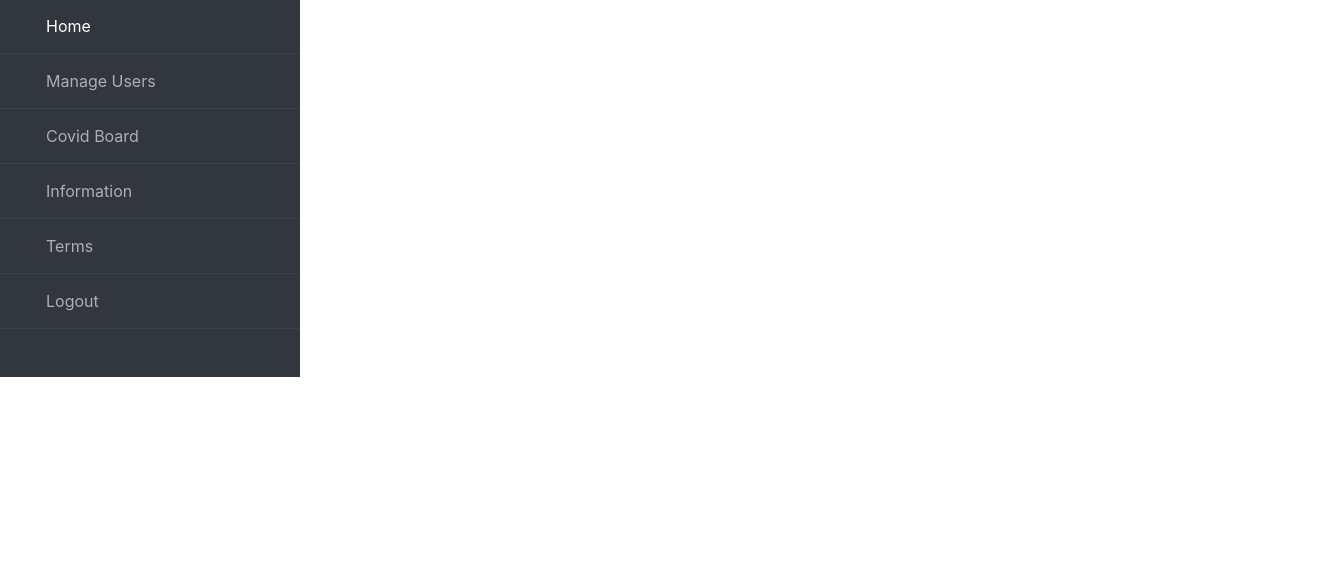
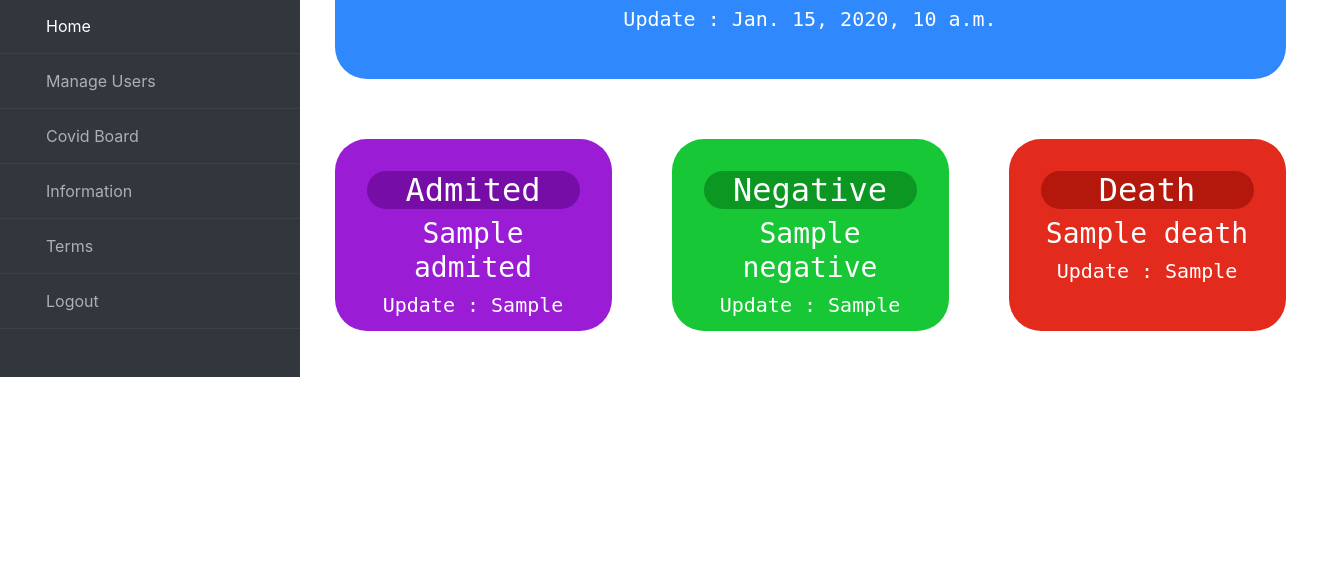
Before and after one commit to vijithmv916/Django-FaceMask-Detection, a Django app: template users/templates/covid.html in a window 1320 px wide. Shown: the part 215-800 px from the top of the page. Run offline with Django 3.2, Linux system fonts and the light colour scheme; the template is opened without the code that fills it: most values are stand-ins (such as "Sample title", 1, 10 or a date in 2020).

Commit message:
new covid board added

```diff
--- a/users/templates/covid.html
+++ b/users/templates/covid.html
@@ -169,6 +169,37 @@
         margin-right: auto;
         margin-top: 50px;
       }
+      .card-grid{
+        font-family: monospace;
+        display: grid;
+        grid-template-columns: 337px 337px 337px;
+        /* gap: 1em; */
+        margin: auto;
+      }
+
+      .covid-cards{
+        /* background-color: #2f89fc; */
+        margin: 30px;
+        padding: 2rem;
+        height: 2in;
+        border-radius: 2rem;
+        align-items: center;
+
+      }
+
+      .heading-con{
+        background-color: #1764c9;
+        color: white;
+        border-radius: 40px;
+        text-align: center;
+      }
+      .c-body{
+        color: white;
+        text-align: center;
+      }
+
+
+
     </style>
   </head>
   <body>
@@ -227,5 +258,54 @@
           </li>
         </ul>
       </nav>
-      {{today}}
+
+      <div class="card-grid">
+        <div class="covid-cards" style="background-color: #2f89fc;
+        grid-column-start: 1; grid-column-end: 4;">
+
+          <div class="heading-con" style="background-color: #2165be;" >
+            <h2>Total</h2>
+          </div>
+          <div class="c-body">
+            <h3>{{today}}</h3>
+            <h5>Update : {{ today_udt }}</h5>
+          </div>
+
+      </div>
+        <div class="covid-cards" style="background-color: #9a1cd4;">
+
+          <div class="heading-con" style="background-color: #760da7;" >
+            <h2>Admited</h2>
+          </div>
+          <div class="c-body">
+            <h3>{{admited}}</h3>
+            <h5>Update : {{ admited_udt }}</h5>
+          </div>
+
+      </div>
+        <div class="covid-cards" style="background-color: #17c735;">
+
+          <div class="heading-con" style="background-color: #0b9722;" >
+            <h2>Negative</h2>
+          </div>
+          <div class="c-body">
+            <h3>{{negative}}</h3>
+            <h5>Update : {{ negative_udt }}</h5>
+          </div>
+
+      </div>
+        <div class="covid-cards" style="background-color: #e22a1d;">
+
+          <div class="heading-con" style="background-color: #b4170c;" >
+            <h2>Death</h2>
+          </div>
+          <div class="c-body">
+            <h3>{{death}}</h3>
+            <h5>Update : {{ death_udt }}</h5>
+          </div>
+
+      </div>
+
+    </div>
+            <!-- {{today}} -->
     </body>
--- a/users/templates/dashboard.html
+++ b/users/templates/dashboard.html
@@ -171,7 +171,7 @@
         margin-left: auto;
         margin-right: auto;
         margin-top: 50px;
-        font-size: x-large;
+        font-size: 30px;
       }
     </style>
   </head>
@@ -245,7 +245,7 @@
 
       <!-- Page Content  -->
       <div id="content" class="main-pos">
-        <h2 class="mb-4">_______ FaceMask Detection Board _______</h2>
+        <h2 class="mb-4">_____________ FaceMask Detection Board _____________</h2>
         <table class="table table-sm" id="dash-table">
           <tr>
             <th>User</th>
```
Also changed, not shown: users/views.py (+12 -8 lines), db.sqlite3.
